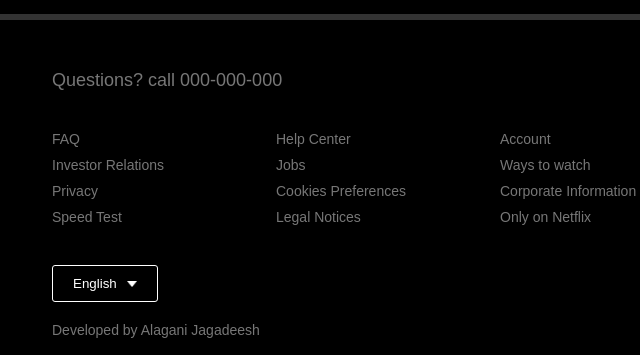
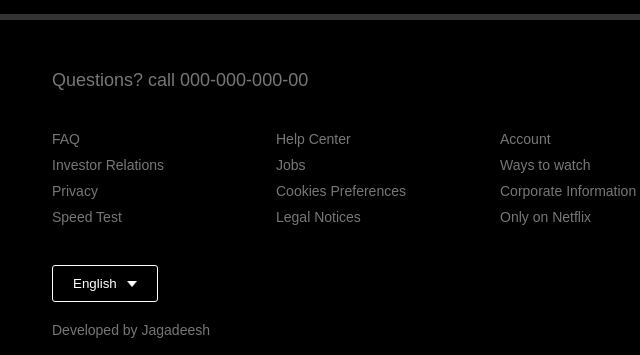
Before and after one commit to Alagani/Netflix-Responsives, a plain HTML site: page index.html in a window 1280 px wide. Shown: the part 3744-4099 px from the top of the page, 140-780 px from the left. Drawn offline with Linux system fonts and the light colour scheme.

Commit message:
Update index.html

```diff
--- a/index.html
+++ b/index.html
@@ -142,7 +142,7 @@ Kids profiles come with PIN-protected parental controls that let you restrict th
             </form>
     </div>
     <footer>
-        <h2>Questions? call 000-000-000</h2>
+        <h2>Questions? call 000-000-000-00</h2>
         <div class="row">
             <div class="col">
                 <a href="">FAQ</a><a href="">Investor Relations</a><a href="">Privacy</a>
@@ -165,7 +165,7 @@ Kids profiles come with PIN-protected parental controls that let you restrict th
             </div>
         </div>
         <button class="language-btn">English <img src="images/down-icon.png" alt=""></button>
-        <p class="copyright-text">Developed by Alagani Jagadeesh</p>
+        <p class="copyright-text">Developed by Jagadeesh</p>
     </footer>
 </body>
 </html>
```
